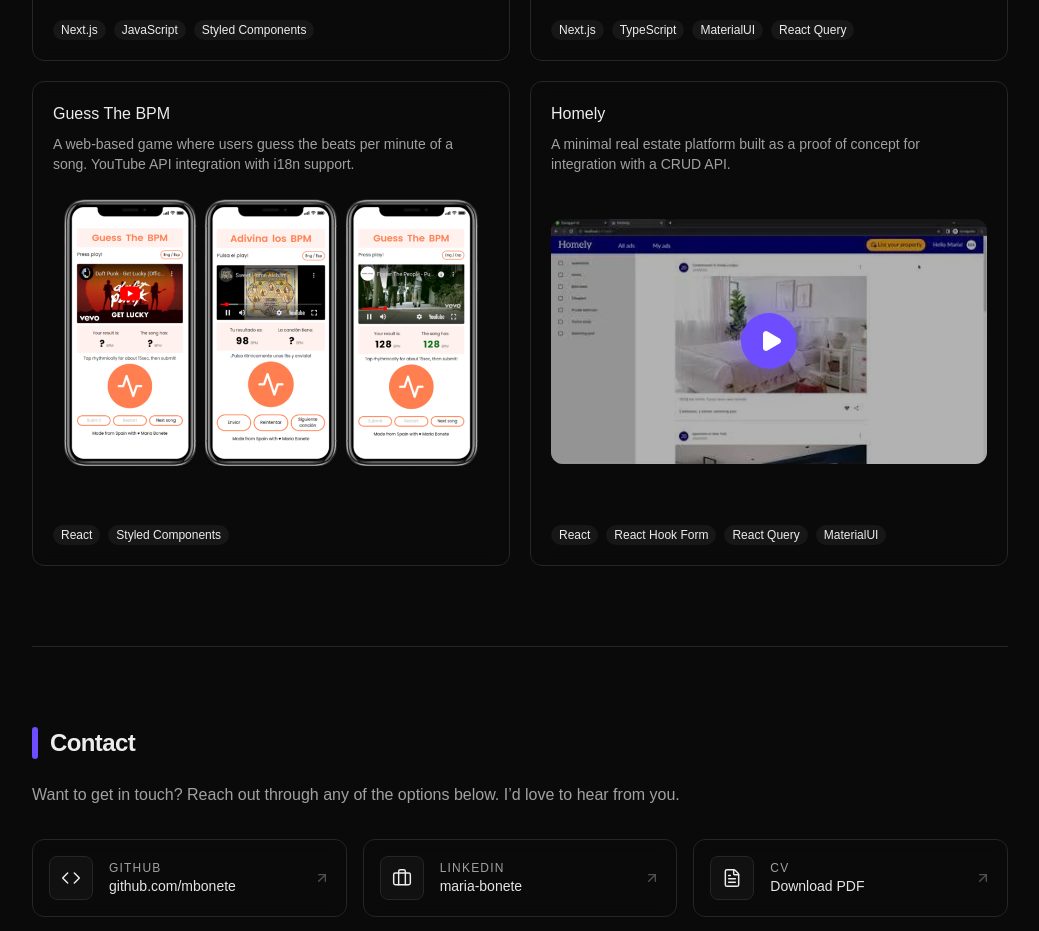
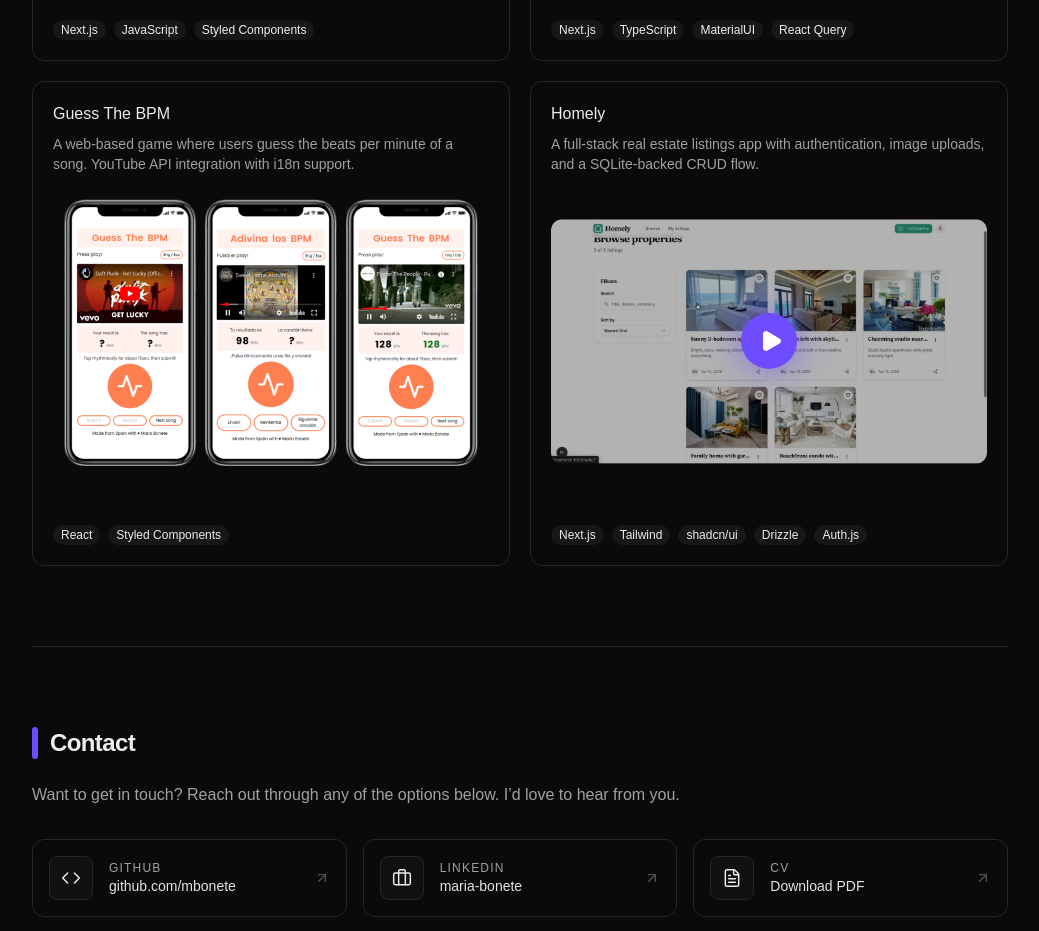
Before and after one commit to mbonete/portfolio-maria-bonete, a Next.js app: page / in a window 1280 px wide. Shown: the part 2700-3631 px from the top of the page, without its empty margins (120-1159 px from the left). Built offline with nearby package versions, Linux system fonts and the light colour scheme.

Commit message:
refactor(projects): updates homely information

```diff
--- a/src/components/Projects.tsx
+++ b/src/components/Projects.tsx
@@ -39,10 +39,10 @@ const projects: Project[] = [
   {
     title: "Homely",
     description:
-      "A minimal real estate platform built as a proof of concept for integration with a CRUD API.",
-    tags: ["React", "React Hook Form", "React Query", "MaterialUI"],
+      "A full-stack real estate listings app with authentication, image uploads, and a SQLite-backed CRUD flow.",
+    tags: ["Next.js", "Tailwind", "shadcn/ui", "Drizzle", "Auth.js"],
     href: "https://github.com/mbonete/homely",
-    videoId: "lGpt8-h8XWY",
+    videoId: "Ygp6AJwHytE",
     poster: "/homely-poster.webp",
   },
 ];
```
Also changed, not shown: public/homely-poster.webp.
